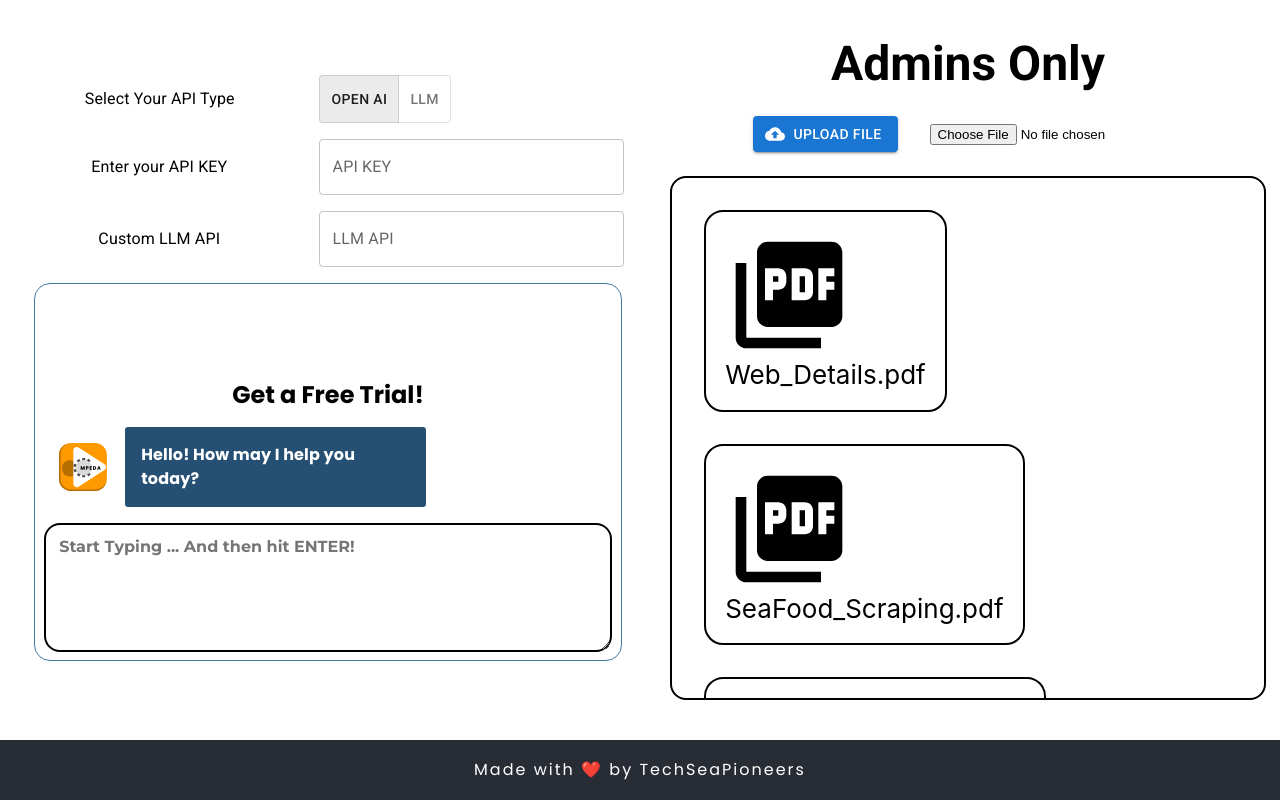
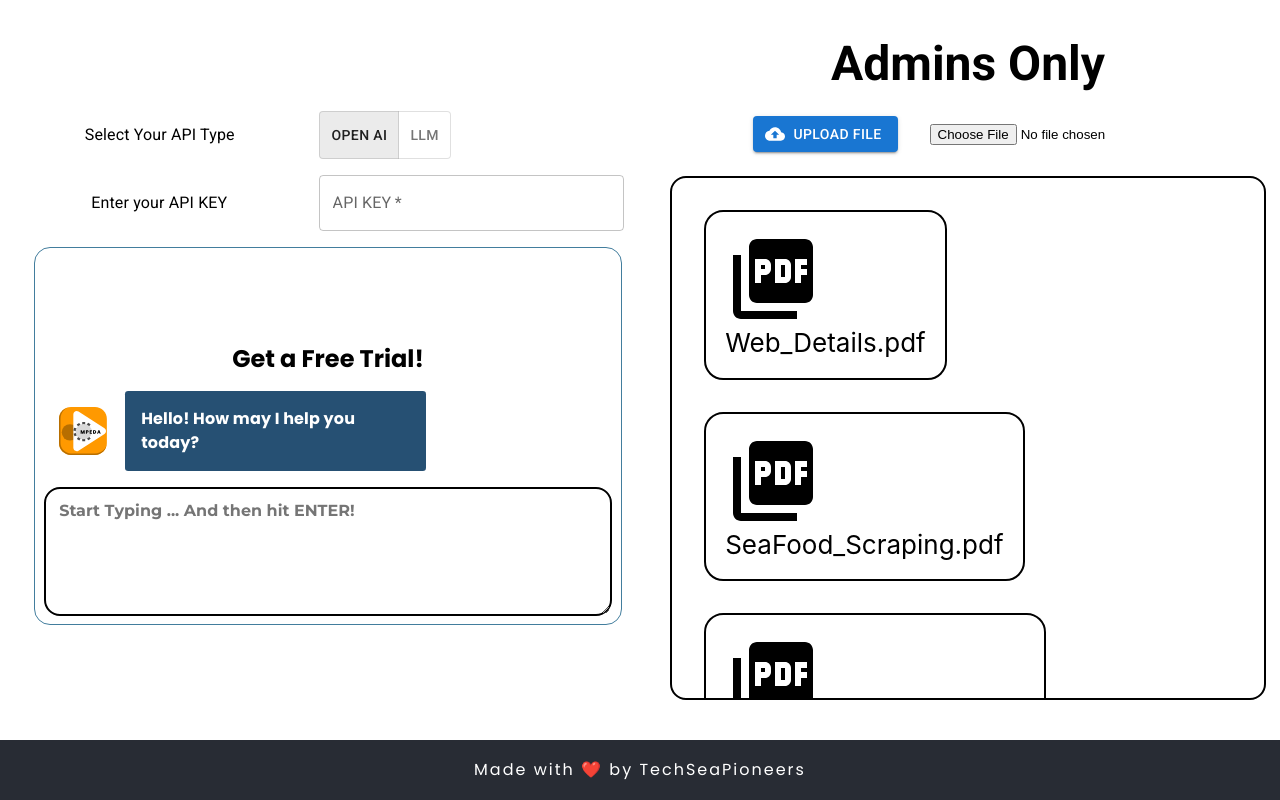
Before and after one commit to TechSea-Pioneers/MPEDA-FRONTEND, a React (Create React App) app: page /admin in a window 1280 px wide. Built offline with nearby package versions, Linux system fonts and the light colour scheme; sample sign-in values are in the browser's storage.

Commit message:
final changes

```diff
--- a/src/Components/AdminDashboard.js
+++ b/src/Components/AdminDashboard.js
@@ -64,14 +64,14 @@ function AdminDashboard() {
                 </ToggleButton>
               </ToggleButtonGroup>
             </Stack>
-            <Stack width="100%" direction="row" justifyContent="center" alignItems="center" gap={4}>
+            {apitype==="openai" && <Stack width="100%" direction="row" justifyContent="center" alignItems="center" gap={4}>
               <Typography sx={{ width: '50%' }}>Enter your API KEY</Typography>
-              <TextField sx={{ width: "60%" }} label="API KEY" />
-            </Stack>
-            <Stack width="100%" direction="row" justifyContent="center" alignItems="center" gap={4}>
+              <TextField required sx={{ width: "60%" }} label="API KEY" />
+            </Stack>}
+            {apitype==="llm" && <Stack width="100%" direction="row" justifyContent="center" alignItems="center" gap={4}>
               <Typography sx={{ width: '50%' }}>Custom LLM API</Typography>
-              <TextField sx={{ width: "60%" }} label="LLM API" />
-            </Stack>
+              <TextField required sx={{ width: "60%" }} label="LLM API" />
+            </Stack>}
           </Stack>
           <Conversation />
         </Stack>
@@ -88,8 +88,8 @@ function AdminDashboard() {
               {pdfs.map((element)=>{
                 return (
                   <Stack sx={{border:"2px solid black", borderRadius:"1.2rem", padding:"1.2rem"}}>
-                    <PictureAsPdfIcon sx={{fontSize:"8rem"}}/>
-                    <Stack  class="pdf-block" sx={{fontSize:"0.7rem"}}>
+                    <PictureAsPdfIcon sx={{fontSize:"6rem"}}/>
+                    <Stack  class="pdf-block" sx={{fontSize:"0.8rem"}}>
                       {element}
                       </Stack>
                   </Stack>
--- a/src/Components/Conversation.js
+++ b/src/Components/Conversation.js
@@ -4,8 +4,8 @@ import AccountCircleIcon from '@mui/icons-material/AccountCircle';
 
 import MpedaLogo from './svgs/MpedaLogo';
 import { TypeAnimation } from 'react-type-animation';
-function Conversation() {
-    const apiurl = process.env.REACT_APP_API_URL
+function Conversation({url, key}) {
+    const apiurl = url?url:process.env.REACT_APP_API_URL
     const [messages, setMessages] = useState([
         { "text": "Hello! How may I help you today?", "sender": "bot" }
     ])
```
Also changed, not shown: src/Components/ErrorPage.js (added), 1 other file (tests, documents, lock files or other folders).
